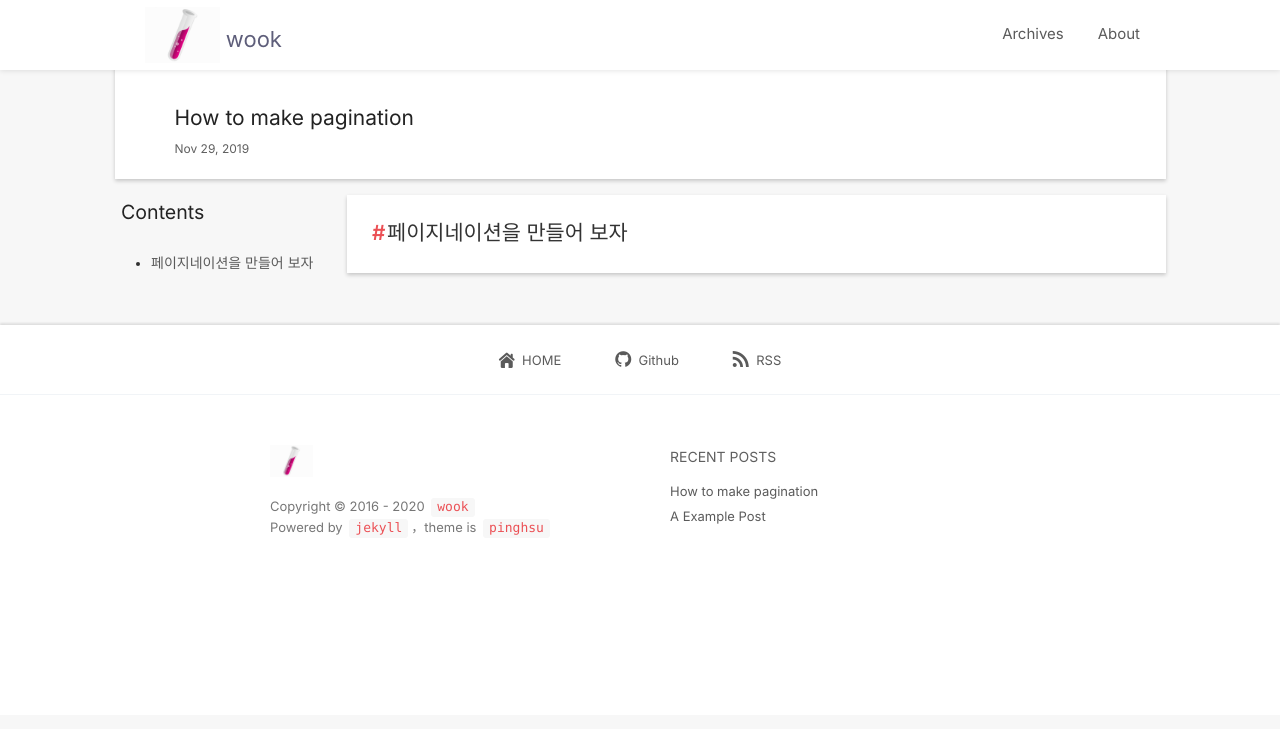
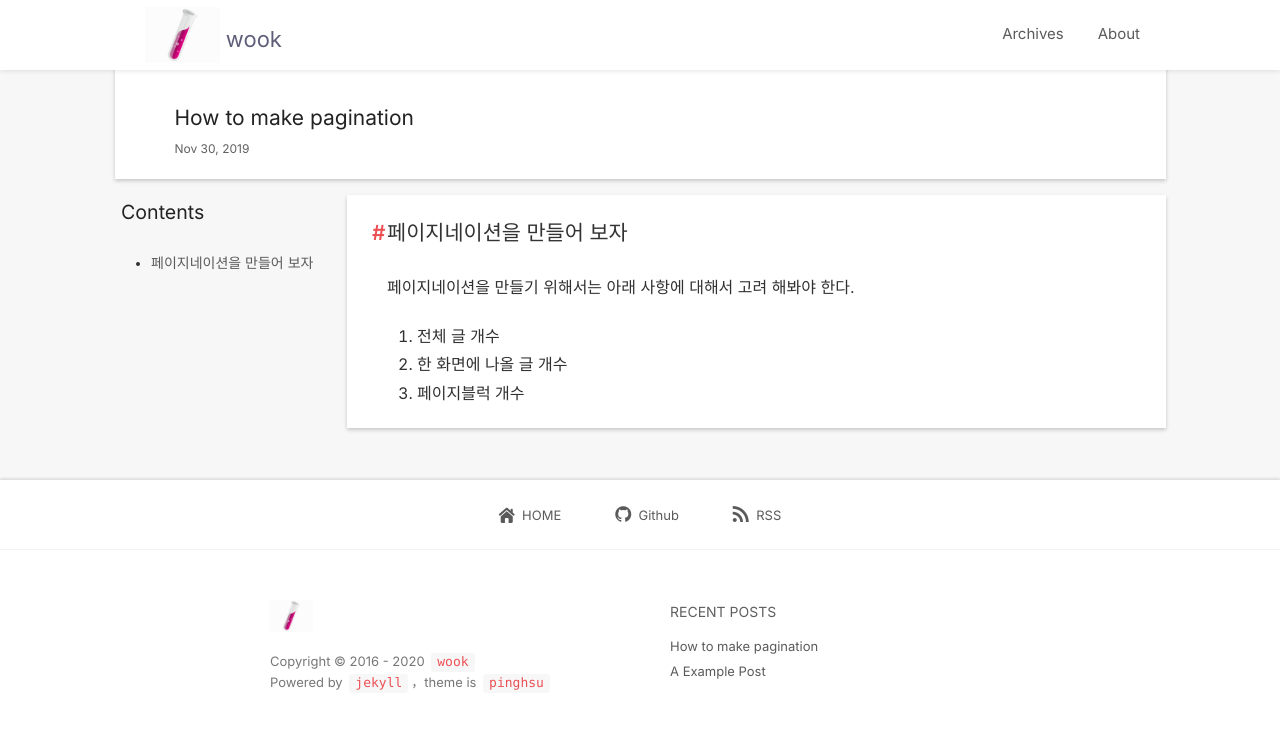
Before and after one commit to lightfish-zhang/pinghsu-jekyll, a Jekyll site: the page built from _posts/2020-11-30-pagination-post.md, in a window 1280 px wide. Shown: the top 729 px of the page. Built offline with Jekyll 4.4.1, drawn with Linux system fonts in a browser that asks for light colours; nearby versions of some CDN libraries; comment, search, counter and statistics services are not loaded.

Commit message:
Update pagination

```diff
--- a/_posts/2020-11-30-pagination-post.md
+++ b/_posts/2020-11-30-pagination-post.md
@@ -12,3 +12,9 @@ icon: book
 {:toc}
 
 ## 페이지네이션을 만들어 보자
+
+페이지네이션을 만들기 위해서는 아래 사항에 대해서 고려 해봐야 한다.
+
+1. 전체 글 개수
+1. 한 화면에 나올 글 개수
+1. 페이지블럭 개수
```
Also changed, not shown: other parts of _posts/2020-11-30-pagination-post.md (+1 -1 lines).
